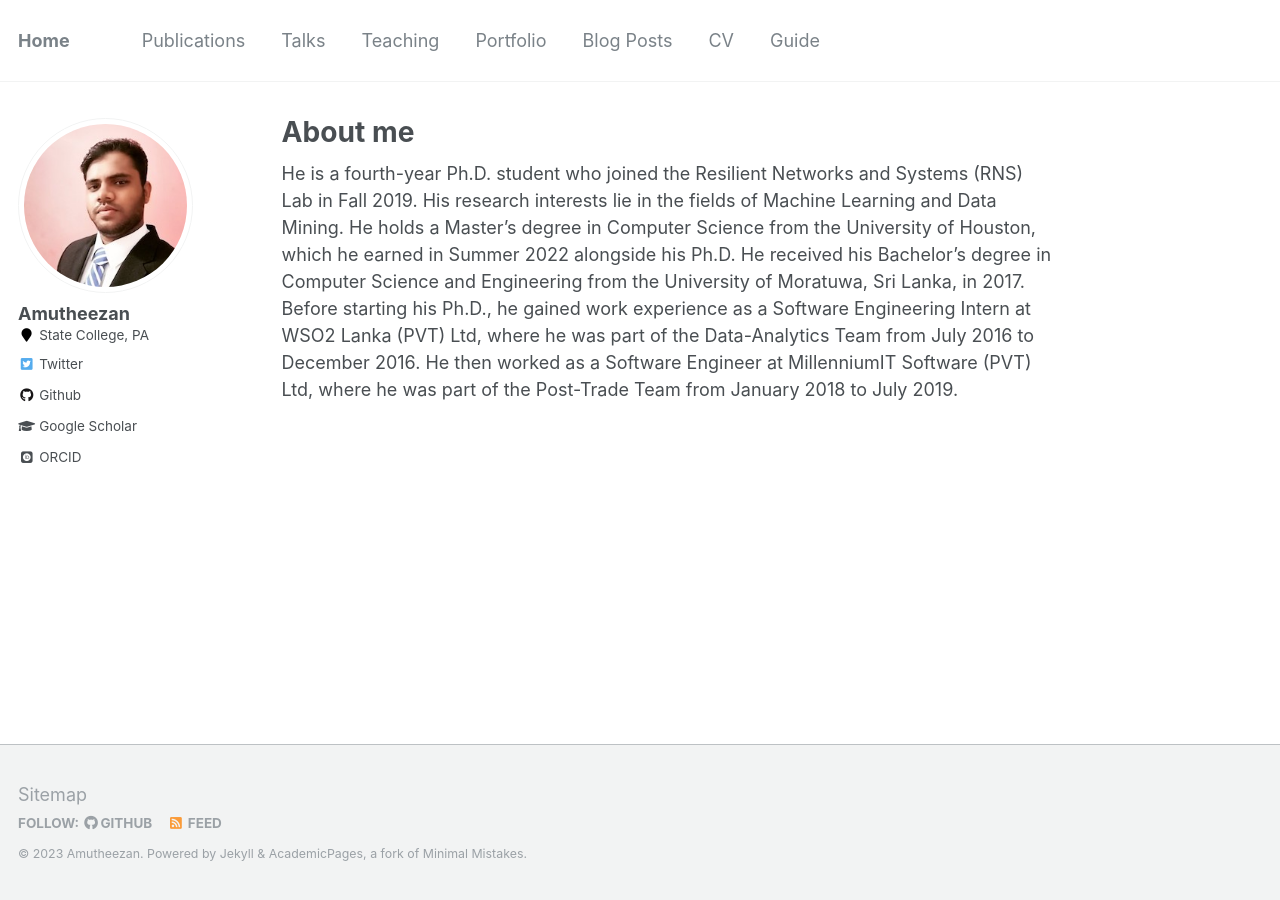
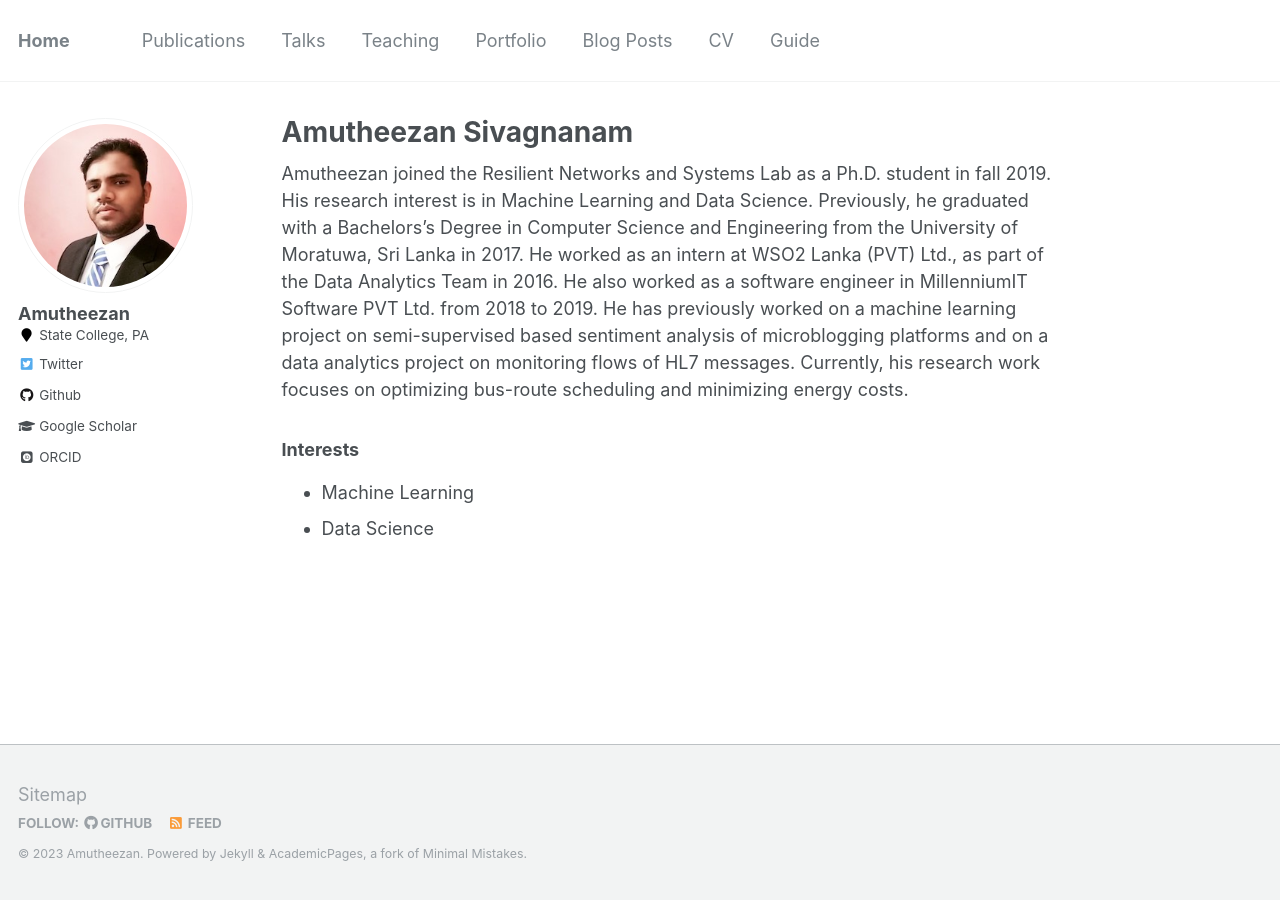
Before and after one commit to Amutheezan/amutheezan.github.io, a Jekyll site: the page built from _pages/about.md, in a window 1280 px wide. Built offline with Jekyll 4.4.1, drawn with Linux system fonts in a browser that asks for light colours; some web fonts are replaced; a file with an impossible date is left out.

Commit message:
Update about.md

```diff
--- a/_pages/about.md
+++ b/_pages/about.md
@@ -1,6 +1,6 @@
 ---
 permalink: /
-title: "About me"
+title: "Amutheezan Sivagnanam"
 excerpt: "About me"
 author_profile: true
 redirect_from:
@@ -8,4 +8,8 @@ redirect_from:
   - /about.html
 ---
 
-He is a fourth-year Ph.D. student who joined the Resilient Networks and Systems (RNS) Lab in Fall 2019. His research interests lie in the fields of Machine Learning and Data Mining. He holds a Master's degree in Computer Science from the University of Houston, which he earned in Summer 2022 alongside his Ph.D. He received his Bachelor's degree in Computer Science and Engineering from the University of Moratuwa, Sri Lanka, in 2017. Before starting his Ph.D., he gained work experience as a Software Engineering Intern at WSO2 Lanka (PVT) Ltd, where he was part of the Data-Analytics Team from July 2016 to December 2016. He then worked as a Software Engineer at MillenniumIT Software (PVT) Ltd, where he was part of the Post-Trade Team from January 2018 to July 2019.
+Amutheezan joined the Resilient Networks and Systems Lab as a Ph.D. student in fall 2019. His research interest is in Machine Learning and Data Science. Previously, he graduated with a Bachelors’s Degree in Computer Science and Engineering from the University of Moratuwa, Sri Lanka in 2017. He worked as an intern at WSO2 Lanka (PVT) Ltd., as part of the Data Analytics Team in 2016. He also worked as a software engineer in MillenniumIT Software PVT Ltd. from 2018 to 2019. He has previously worked on a machine learning project on semi-supervised based sentiment analysis of microblogging platforms and on a data analytics project on monitoring flows of HL7 messages. Currently, his research work focuses on optimizing bus-route scheduling and minimizing energy costs.
+
+### Interests
+* Machine Learning
+* Data Science
```
